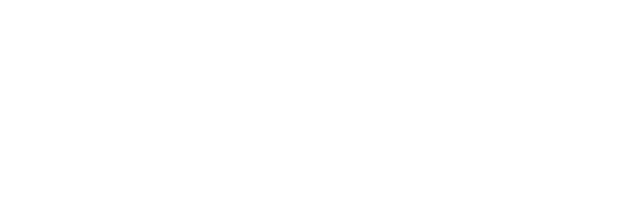
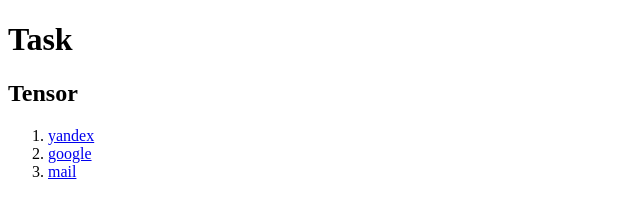
Before and after one commit to Elizaveta15/task-html, a website: page src/index.html in a window 1280 px wide. Shown: the whole page, without its empty margins (0-640 px from the left). Drawn offline with Linux system fonts and the light colour scheme.

Commit message:
Задание по HTML

```diff
--- a/src/index.html
+++ b/src/index.html
@@ -3,5 +3,13 @@
     <head>
         <title>HTML</title>
     </head>
-    <body></body>
+    <body>
+        <h1>Task</h1>
+        <h2>Tensor</h2>
+        <ol>
+            <li><a href="https://yandex.ru/">yandex</a></li>
+            <li><a href="https://www.google.ru/webhp?hl=RU">google</a></li>
+            <li><a href="https://mail.ru/">mail</a></li>
+        </ol>
+    </body>
 </html>
```
Also changed, not shown: 1 other file.
